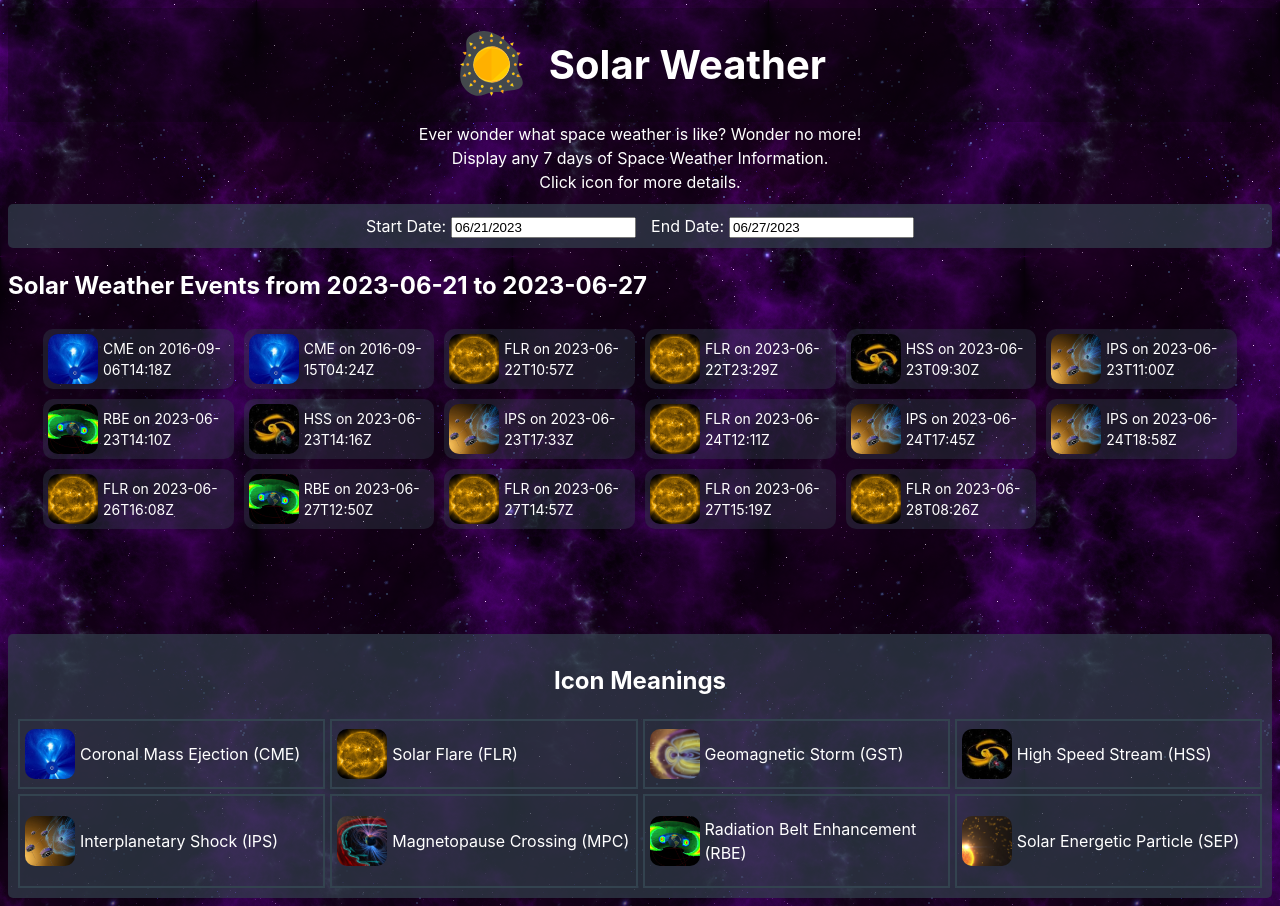
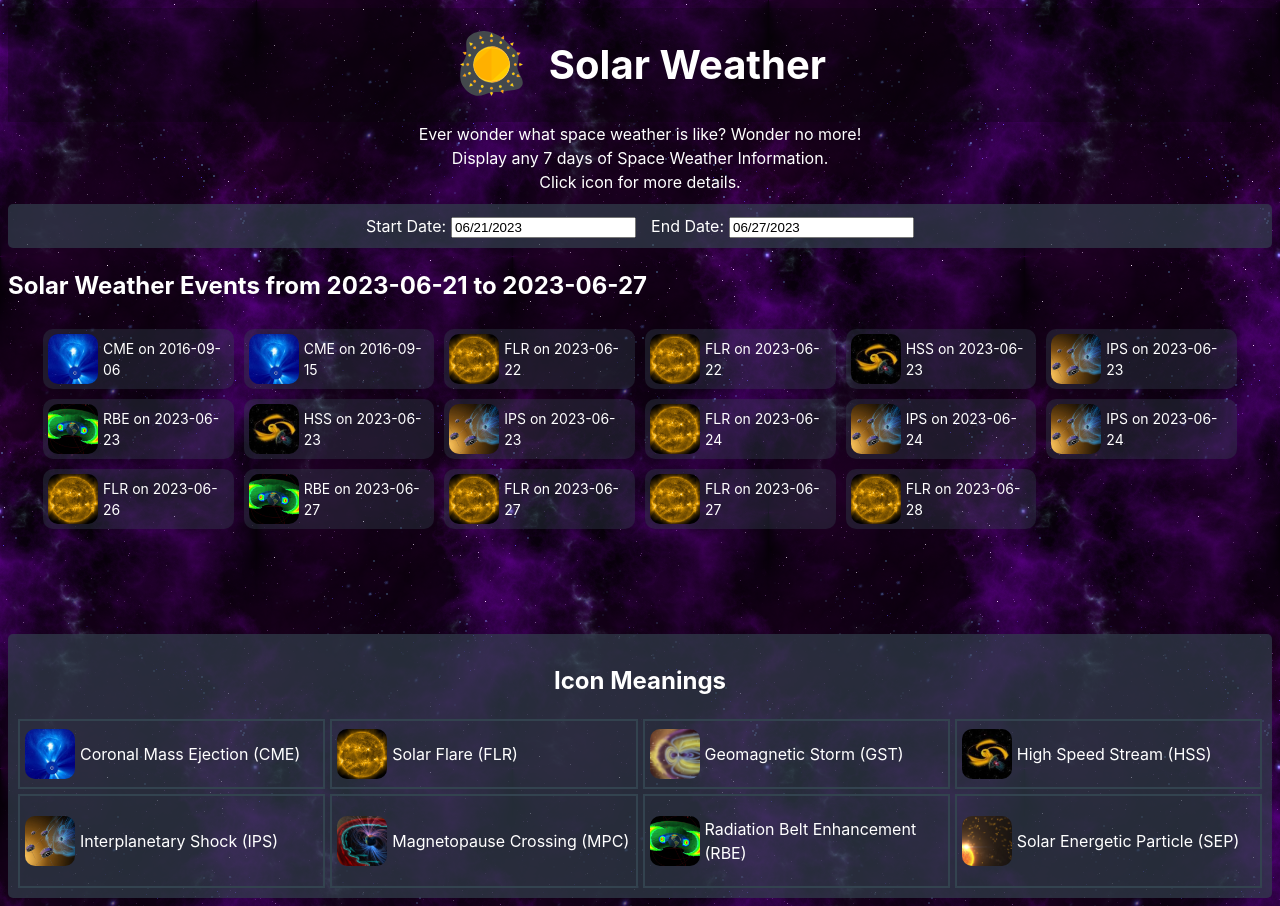
Before and after one commit to manh9203/solar-weather, a React (Vite) app: page / in a window 1280 px wide. Built offline with nearby package versions, Linux system fonts and the light colour scheme.

Commit message:
updated UI

```diff
--- a/src/components/SolarEventDetails.jsx
+++ b/src/components/SolarEventDetails.jsx
@@ -36,9 +36,9 @@ function SolarEventDetails() {
 
   return (
     <>
-      <p>{type}</p>
-      <p>{time}</p>
-      <p>{id}</p>
+      <p>Solar Event Type: {type}</p>
+      <p>Date: {time}</p>
+      <p>ID: {id}</p>
       <p>{apiURL}</p>
       {JSON.stringify(data, null, 2)}
     </>
--- a/src/components/SolarEventIcon.jsx
+++ b/src/components/SolarEventIcon.jsx
@@ -33,7 +33,7 @@ function SolarEventIcon({ type, time, id, test }) {
       {test ? "Click me!" : null}
       <img src={iconArray.get(type)} alt={type} width={50} height={50} title={type} />
       <span>
-        {type} on {time}
+        {type} on {year}-{month}-{day}
       </span>
     </Link>
   );
```
